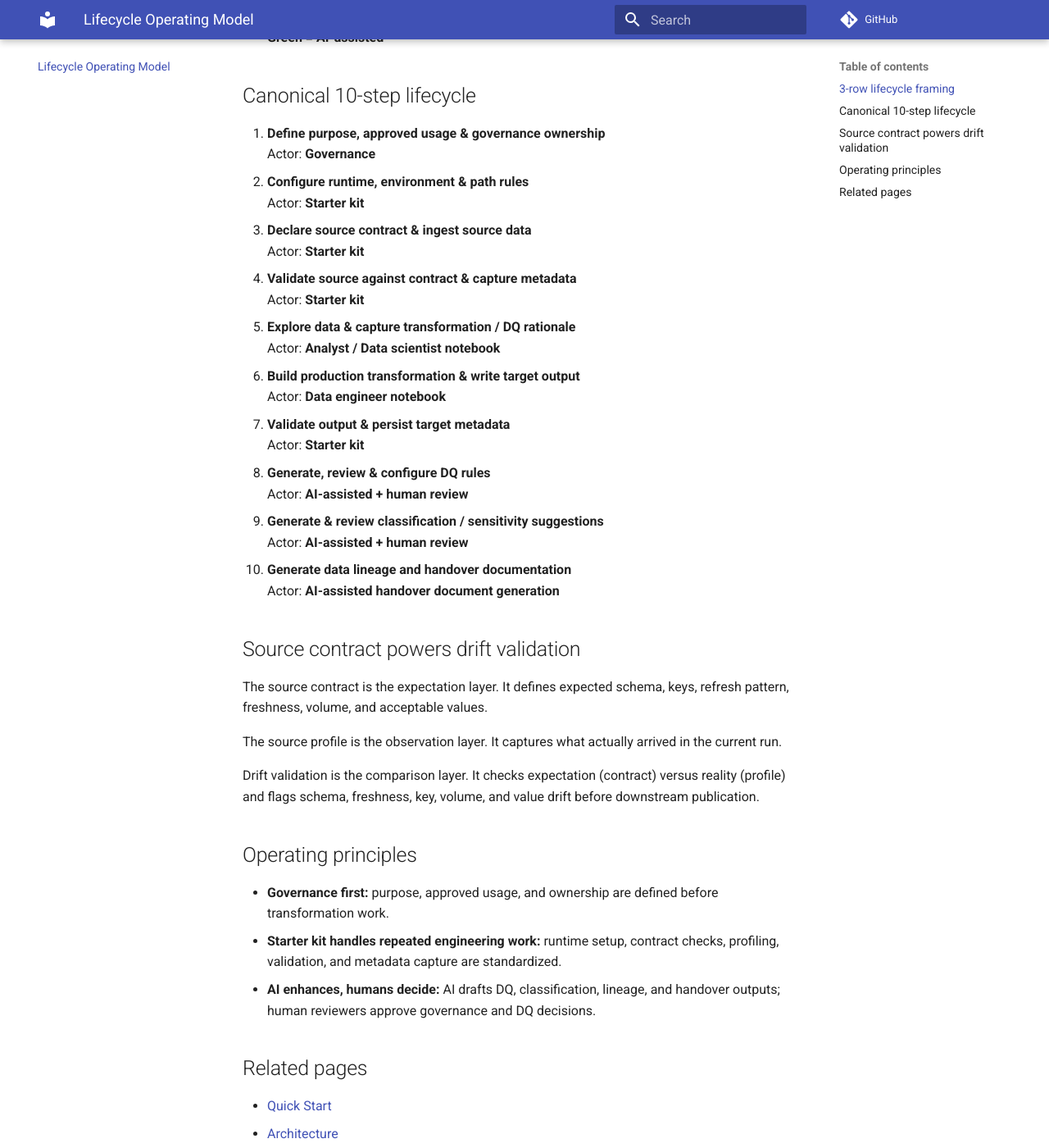
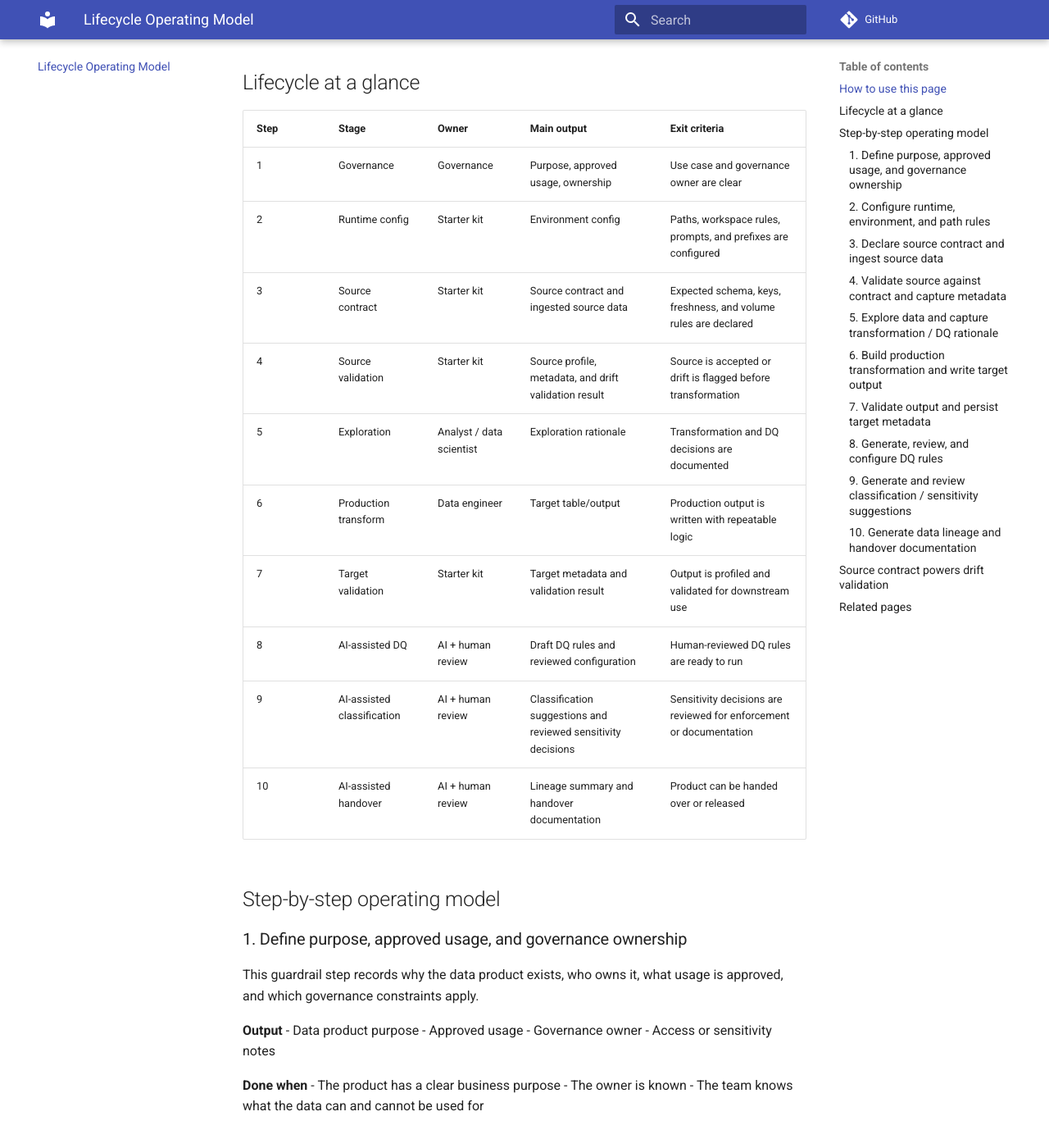
Before and after one commit to Voycepeh/fabric-data-product-framework, an MkDocs documentation site: the page built from docs/lifecycle-operating-model.md, in a window 1280 px wide and 1400 px high, scrolled down 965 px. Shown: the whole window at 82% size. Built offline with MkDocs 1.6.1 and Material for MkDocs 9.7.7, drawn with Linux system fonts in a browser that asks for light colours; comment, search, counter and statistics services are not loaded; some of the changed text lies outside the part shown.

Commit message:
Revise lifecycle page into workflow control model

```diff
--- a/docs/lifecycle-operating-model.md
+++ b/docs/lifecycle-operating-model.md
@@ -2,59 +2,166 @@
 
 ![FabricOps Starter Kit canonical lifecycle workflow](assets/mvp-flow.png)
 
-FabricOps Starter Kit uses one canonical 10-step lifecycle workflow across docs, templates, and execution guidance.
+FabricOps Starter Kit turns a Fabric data product workflow into a repeatable operating model: governance first, reusable engineering checks, AI-assisted data quality/classification/lineage, and handover documentation.
 
-## 3-row lifecycle framing
+## How to use this page
 
-- **Row 1: Setup (Steps 1 to 4)**
-- **Row 2: Core work (Steps 5 to 7)**
-- **Row 3: AI enhancements (Steps 8 to 10)**
+Use this page as the control map for the full workflow:
 
-Actor colors used in the workflow image:
+1. Start from the lifecycle stage.
+2. Open the matching notebook section.
+3. Run the supporting function.
+4. Produce the expected artefact.
+5. Move only when the exit criteria are met.
 
-- **Grey = Human-led**
-- **Blue = Starter kit / engineering**
-- **Green = AI-assisted**
+## Lifecycle at a glance
 
-## Canonical 10-step lifecycle
+| Step | Stage | Owner | Main output | Exit criteria |
+|---|---|---|---|---|
+| 1 | Governance | Governance | Purpose, approved usage, ownership | Use case and governance owner are clear |
+| 2 | Runtime config | Starter kit | Environment config | Paths, workspace rules, prompts, and prefixes are configured |
+| 3 | Source contract | Starter kit | Source contract and ingested source data | Expected schema, keys, freshness, and volume rules are declared |
+| 4 | Source validation | Starter kit | Source profile, metadata, and drift validation result | Source is accepted or drift is flagged before transformation |
+| 5 | Exploration | Analyst / data scientist | Exploration rationale | Transformation and DQ decisions are documented |
+| 6 | Production transform | Data engineer | Target table/output | Production output is written with repeatable logic |
+| 7 | Target validation | Starter kit | Target metadata and validation result | Output is profiled and validated for downstream use |
+| 8 | AI-assisted DQ | AI + human review | Draft DQ rules and reviewed configuration | Human-reviewed DQ rules are ready to run |
+| 9 | AI-assisted classification | AI + human review | Classification suggestions and reviewed sensitivity decisions | Sensitivity decisions are reviewed for enforcement or documentation |
+| 10 | AI-assisted handover | AI + human review | Lineage summary and handover documentation | Product can be handed over or released |
 
-1. **Define purpose, approved usage & governance ownership**
-   Actor: **Governance**
-2. **Configure runtime, environment & path rules**
-   Actor: **Starter kit**
-3. **Declare source contract & ingest source data**
-   Actor: **Starter kit**
-4. **Validate source against contract & capture metadata**
-   Actor: **Starter kit**
-5. **Explore data & capture transformation / DQ rationale**
-   Actor: **Analyst / Data scientist notebook**
-6. **Build production transformation & write target output**
-   Actor: **Data engineer notebook**
-7. **Validate output & persist target metadata**
-   Actor: **Starter kit**
-8. **Generate, review & configure DQ rules**
-   Actor: **AI-assisted + human review**
-9. **Generate & review classification / sensitivity suggestions**
-   Actor: **AI-assisted + human review**
-10. **Generate data lineage and handover documentation**
-    Actor: **AI-assisted handover document generation**
+## Step-by-step operating model
+
+### 1. Define purpose, approved usage, and governance ownership
+
+This guardrail step records why the data product exists, who owns it, what usage is approved, and which governance constraints apply.
+
+**Output**
+- Data product purpose
+- Approved usage
+- Governance owner
+- Access or sensitivity notes
+
+**Done when**
+- The product has a clear business purpose
+- The owner is known
+- The team knows what the data can and cannot be used for
+
+### 2. Configure runtime, environment, and path rules
+
+This step standardizes how notebooks read, write, validate, and store metadata across environments. Configuration covers path rules, notebook prefixes, environment naming, and reusable prompt templates where needed.
+
+**Output**
+- Environment config
+- Path and storage rules
+- Notebook naming/prefix rules
+- Reusable prompt templates
+
+**Done when**
+- The same workflow runs consistently across dev/prod-style environments
+- Notebook naming and path conventions are reusable
+
+### 3. Declare source contract and ingest source data
+
+The source contract defines what the source should look like before downstream logic depends on it.
+
+**Output**
+- Source contract
+- Ingested source data
+
+**Done when**
+- Expected schema, keys, freshness, volume, and key value rules are declared
+
+### 4. Validate source against contract and capture metadata
+
+The source profile captures what actually arrived. Drift validation compares contract expectations with profile observations before transformation.
+
+**Output**
+- Source profile
+- Source metadata
+- Drift validation result
+
+**Done when**
+- Schema, freshness, key, volume, and value drift are passed or flagged before transformation
+
+### 5. Explore data and capture transformation / DQ rationale
+
+Exploration helps analysts and data scientists test assumptions and explain why specific transformations and quality checks are required.
+
+**Output**
+- Exploration notes
+- Transformation rationale
+- DQ rationale
+
+**Done when**
+- The team can explain transformation logic and quality concerns before productionizing them
+
+### 6. Build production transformation and write target output
+
+This step converts exploration decisions into repeatable production transformation logic.
+
+**Output**
+- Production transformation notebook section
+- Target table/output
+
+**Done when**
+- Output is written to the intended target using repeatable logic
+
+### 7. Validate output and persist target metadata
+
+The produced output is profiled and validated so downstream users know what was published and how it was checked.
+
+**Output**
+- Target profile
+- Target validation result
+- Persisted target metadata
+
+**Done when**
+- Output checks pass or are flagged, and metadata is stored for audit, lineage, and comparison
+
+### 8. Generate, review, and configure DQ rules
+
+AI assists by drafting DQ rules from contracts, profiles, and context. Humans review and approve before rule execution.
+
+**Output**
+- Draft DQ rules
+- Reviewed DQ rule configuration
+
+**Done when**
+- AI-generated rules are reviewed and ready for execution
+
+### 9. Generate and review classification / sensitivity suggestions
+
+AI assists by proposing classification and sensitivity labels. Humans remain accountable for final decisions.
+
+**Output**
+- Classification suggestions
+- Reviewed sensitivity decisions
+
+**Done when**
+- Sensitive fields and governance classifications are reviewed and ready for enforcement or documentation
+
+### 10. Generate data lineage and handover documentation
+
+AI assists by turning contracts, profiles, validations, and notebook context into handover-ready lineage and delivery documentation.
+
+**Output**
+- Data lineage summary
+- Handover documentation
+
+**Done when**
+- Another team can understand source-to-target flow, checks, governance decisions, and operating handover expectations
 
 ## Source contract powers drift validation
 
-The source contract is the expectation layer. It defines expected schema, keys, refresh pattern, freshness, volume, and acceptable values.
+- **Source contract** is the **expectation layer**.
+- **Source profile** is the **observation layer**.
+- **Drift validation** is the **comparison layer**.
 
-The source profile is the observation layer. It captures what actually arrived in the current run.
-
-Drift validation is the comparison layer. It checks expectation (contract) versus reality (profile) and flags schema, freshness, key, volume, and value drift before downstream publication.
-
-## Operating principles
-
-- **Governance first:** purpose, approved usage, and ownership are defined before transformation work.
-- **Starter kit handles repeated engineering work:** runtime setup, contract checks, profiling, validation, and metadata capture are standardized.
-- **AI enhances, humans decide:** AI drafts DQ, classification, lineage, and handover outputs; human reviewers approve governance and DQ decisions.
+Together they detect schema, freshness, key, volume, and value drift before downstream publication.
 
 ## Related pages
 
-- [Quick Start](quick-start.md)
-- [Architecture](architecture.md)
-- [Notebook template workflow](workflows/fabric-notebook-template.md)
+- [Quick Start](quick-start.md): run the workflow end to end.
+- [Notebook Structure](notebook-structure.md): follow the notebook sequence.
+- [Functions (`src/README.md`)](../src/README.md): inspect reusable callable utilities.
+- [Architecture](architecture.md): understand environments, storage patterns, and platform flow.
```
